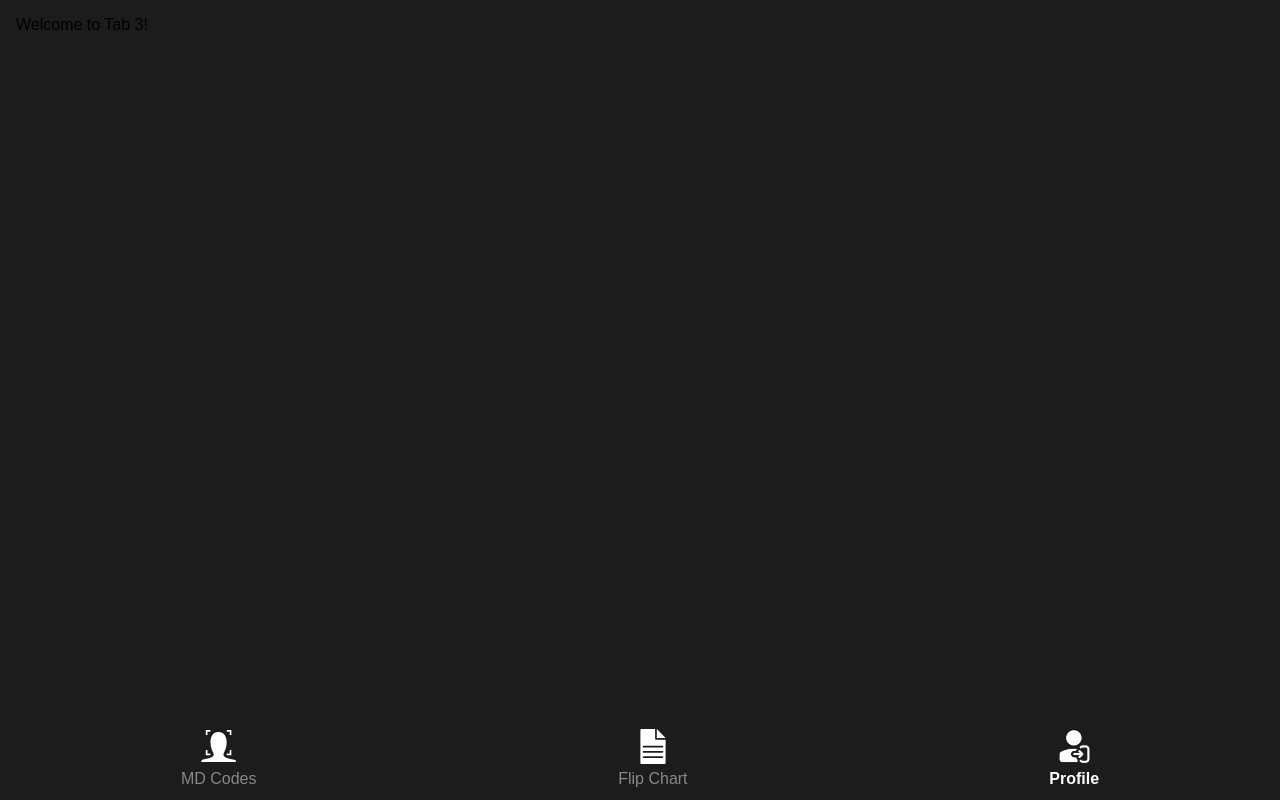
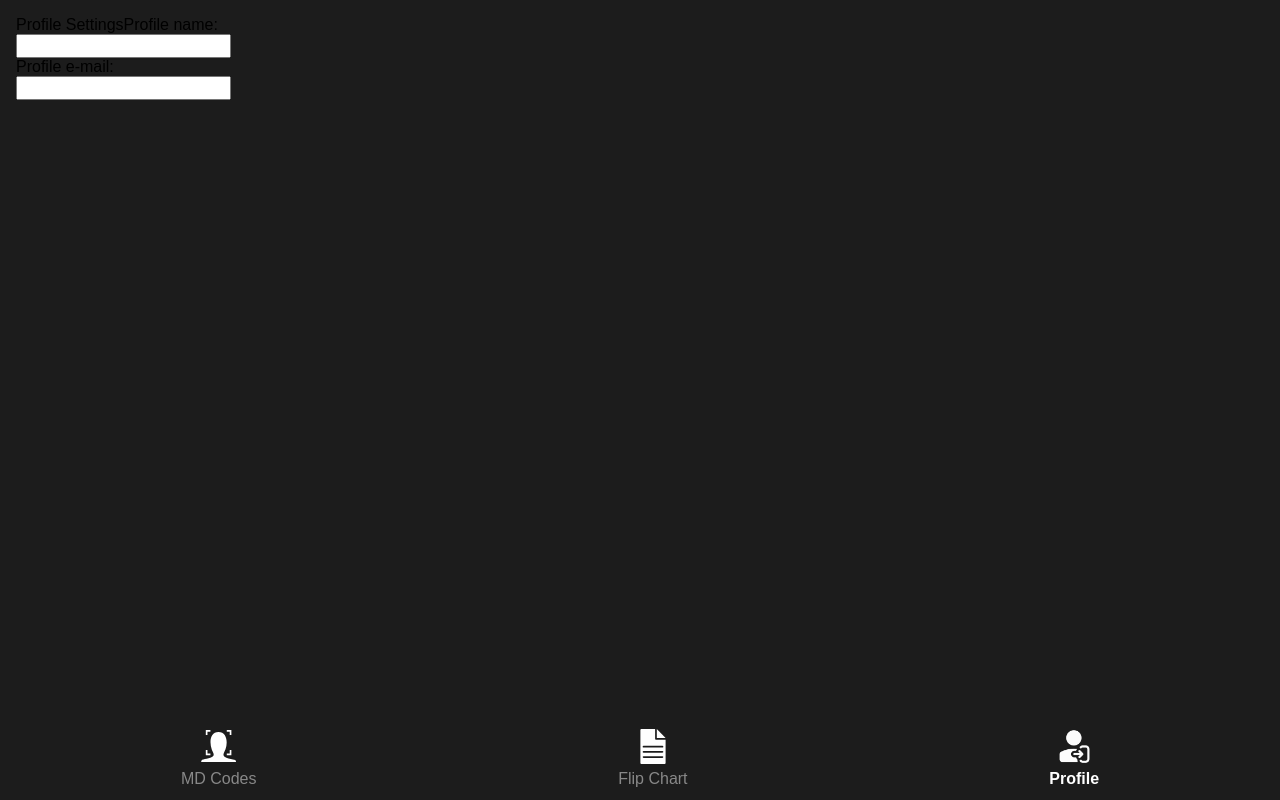
Before and after one commit to MD-Codes-Institute/MDCodes-Treatment-Plan, a React (Vite) app: page /tabs/tab3 in a window 1280 px wide. Built offline with nearby package versions, Linux system fonts and the light colour scheme; no server answers; sample sign-in values are in the browser's storage.

Commit message:
add tela profile

```diff
--- a/src/pages/Tab3.tsx
+++ b/src/pages/Tab3.tsx
@@ -1,11 +1,13 @@
-import { IonPage, IonContent, IonText } from "@ionic/react";
+import { IonPage, IonContent, IonText, IonInput } from "@ionic/react";
 import "./Tab3.css"
 
 const Tab3: React.FC = () => {
   return (
 
       <IonContent className="ion-padding">
-        <IonText>Welcome to Tab 3!</IonText>
+        <IonText>Profile Settings</IonText>
+        <IonText>Profile name: <IonInput></IonInput></IonText>
+        <IonText>Profile e-mail: <IonInput></IonInput></IonText>
       </IonContent>
 
   );
```
